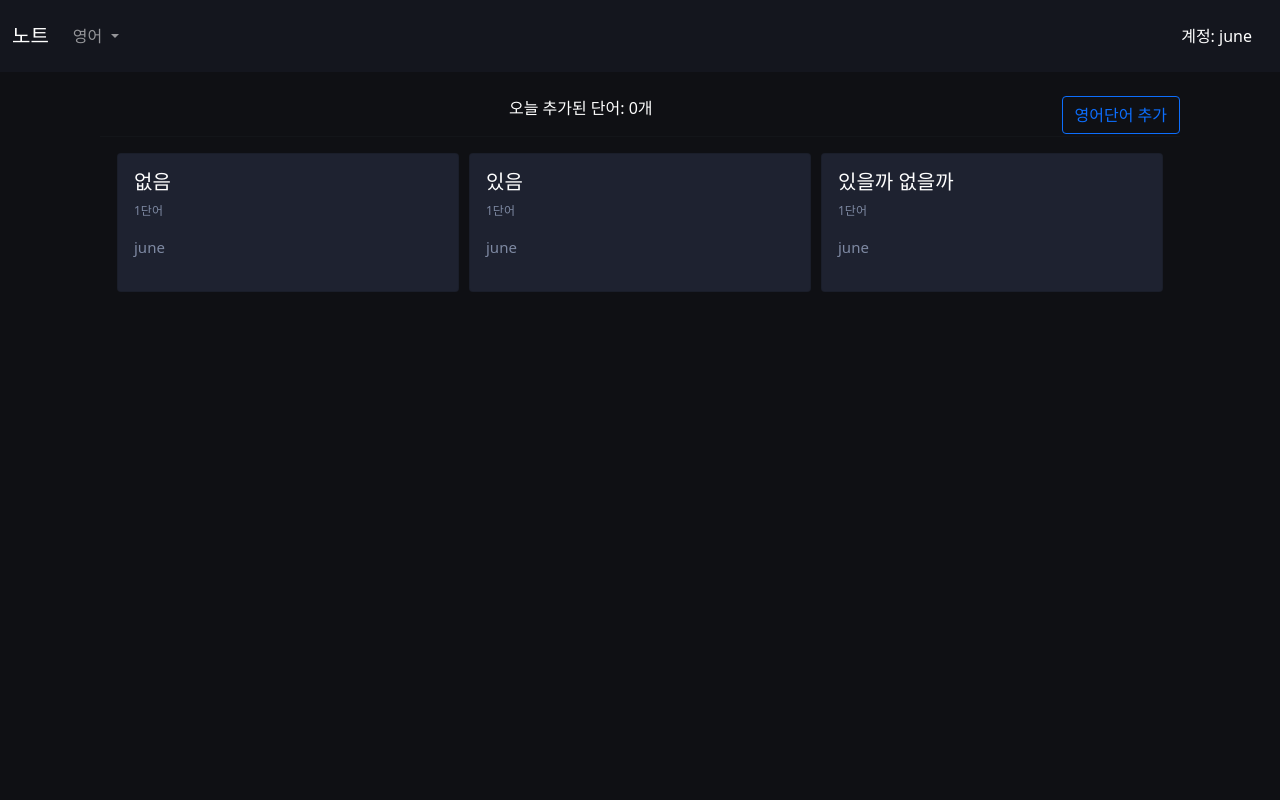
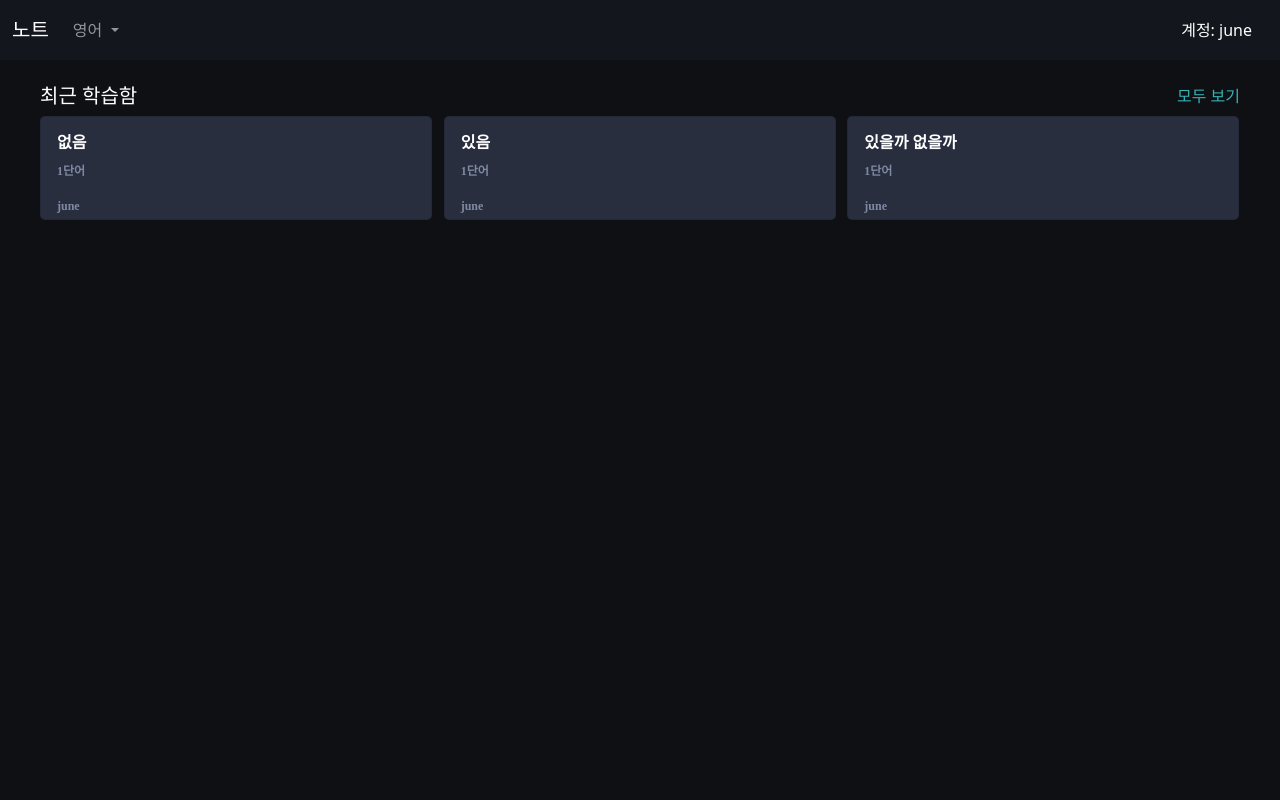
Before and after one commit to kimbrother6/english, a Django app: page / in a window 1280 px wide. Run offline with Django 3.2, Linux system fonts and the light colour scheme; a user stored in the database is signed in; data comes from the database, SQL or seed files in the repository; both versions use the stored data as it was after the commit.

Commit message:
The 'View All' button at the top of the home screen was designed using flex. The method of listing cards by class on the home screen has been changed to grid.

```diff
--- a/static/all_styles.css
+++ b/static/all_styles.css
@@ -9,10 +9,11 @@
     margin-left: auto;
     margin-right: auto;
     background-color: rgb(20, 22, 30);
+    height: 60px;
 }
 
 .page-elem {
-    width: 1080px;
+    width: 1200px;
     margin-left: auto;
     margin-right: auto;
 }
@@ -30,5 +31,6 @@
 }
 
 body {
+  color: white;
   background-color: rgb(15, 16, 20);
 }
--- a/static/word/home.js
+++ b/static/word/home.js
@@ -9,7 +9,7 @@ function createWord(event) {
 
 
 $.ajax({
-  url: 'today_post_len_ajax/',
+  url: 'word_home_page_ajax/',
   dataType: 'json',
   success: function (data) {
     console.log(data.class_info)
@@ -34,11 +34,9 @@ function space_to_underscore(value) {
 
   for (let i = 0; i < split_value.length; i++) {
     new_str += split_value[i]
-
     if (i < split_value.length - 1) {
       new_str += '_'
     }
   }
-
   return new_str
 }
--- /dev/null
+++ b/static/word/main-home.css
@@ -0,0 +1,72 @@
+.recent-learn-container .class-card-row .class-card .card-body .card-title {
+  height: 20.9px;
+  font-family: AppleSDGothicNeo;
+  font-size: 16px;
+  font-weight: 800;
+  color: #ffffff;
+}
+
+.recent-learn-container .class-card-row .class-card .card-body .word-len  {
+  color: rgb(126, 137, 162);
+  width: 33px;
+  height: 16px;
+  font-family: AppleSDGothicNeo;
+  font-size: 12px;
+  font-weight: 800;
+}
+
+.recent-learn-container .class-card-row .class-card .card-body .word-user {
+  width: 71px;
+  height: 15px;
+  margin-top: 19px;
+  font-family: AppleSDGothicNeo;
+  font-size: 12px;
+  font-weight: 800;
+  }
+
+.recent-learn-container .class-card-row .class-card {
+  background-color: #292e3e;
+  border-radius:5px;
+  position:relative;
+  width: 392px;
+  height: 103.6px;
+}
+
+.class-card .card-body .class-user-url {
+  text-decoration: none;
+  color: rgb(126, 137, 162);;
+}
+
+.recent-learn-container .class-card-row .class-url {
+  text-decoration: none;
+  color: #ffffff;
+}
+
+.recent-learn-container .class-card-row .class-card:hover:after {
+  content: '';
+  border-bottom: 5px solid white;
+  border-radius: 0 0 5px 5px;
+  position: absolute;
+  height: 0px;
+  bottom: 0;
+  width: 100%;
+  left: 0;
+}
+
+
+.recent-learn-container .guide-row .show-all {
+  color: #36b3b4;
+  text-decoration: none;
+}
+
+.recent-learn-container .guide-row {
+  display: flex;
+  justify-content: space-between;
+}
+
+.recent-learn-container .class-card-row {
+  display: grid;
+  grid-column-gap: 11px;
+  grid-row-gap: 11px;
+  grid-template-columns: repeat(auto-fill,minmax(300px,1fr));
+}
--- a/static/word/styles.css
+++ b/static/word/styles.css
@@ -86,109 +86,3 @@
     margin-left: 30px;
     font-size: 30px;
 }
-
-.word-card-text {
-    vertical-align: middle;
-    display: inline-block;
-    width: 90%;
-}
-.flip-card-inner a{
-    text-decoration: none;
-}
-
-.word .edit-btn {
-    color: green;
-}
-
-#btn-create-word {
-  display: inline-block;
-  float: right;
-}
-
-.class-card {
-  background-color: rgb(30, 34, 48);
-}
-
-.class-card .card-body .card-title {
-  color: white;
-}
-
-.class-card .card-body .word-len {
-  color: rgb(126, 137, 162);
-}
-
-.class-card .card-body .word-user {
-  color: rgb(126, 137, 162);
-}
-
-#number-of-words-added {
-  color: white;
-}
-
-.class-card {
-  margin: 0 5px 10px 5px;
-}
-
-.w-350 {
-  width: 342px;
-}
-
-.word-len {
-  font-size: 12px;
-}
-
-.word-user {
-  font-size: 15px;
-}
-
-/* 웹에서 받아온 카드 뒤집는 css*/
-/* The flip card container - set the width and height to whatever you want. We have added the border property to demonstrate that the flip itself goes out of the box on hover (remove perspective if you don't want the 3D effect */
-.flip-card {
-    background-color: transparent;
-    width: 70%;
-    height: 10%;
-    border: 1px solid #f1f1f1;
-    perspective: 1000px; /* Remove this if you don't want the 3D effect */
-    margin-left: auto;
-    margin-right: auto;
-    display: inline-block;
-    height: 100%;
-}
-
-  /* This container is needed to position the front and back side */
-.flip-card-inner {
-    position: relative;
-    width: 100%;
-    height: 85%;
-    text-align: center;
-    transition: transform 0.8s;
-    transform-style: preserve-3d;
-    font-size: 40px;
-}
-
-  /* Do an horizontal flip when you move the mouse over the flip box container */
-.flip-card:hover .flip-card-inner {
-    transform: rotateY(180deg);
-}
-
-  /* Position the front and back side */
-.flip-card-front, .flip-card-back {
-    position: absolute;
-    width: 100%;
-    height: 100%;
-    -webkit-backface-visibility: hidden; /* Safari */
-    backface-visibility: hidden;
-}
-
-  /* Style the front side (fallback if image is missing) */
-.flip-card-front {
-    background-color: #bbb;
-    color: black;
-}
-
-  /* Style the back side */
-.flip-card-back {
-    background-color: dodgerblue;
-    color: white;
-    transform: rotateY(180deg);
-}
--- a/word/templates/word/home.html
+++ b/word/templates/word/home.html
@@ -1,4 +1,3 @@
-
 {% extends './base.html'%}
 {% load space_to_underscore %}
 {% load static%}
@@ -6,54 +5,37 @@
 {% block head %}
     <title>word</title>
     <link rel="stylesheet" href="{% static 'word/styles.css' %}">
+    <link rel="stylesheet" href="{% static 'word/main-home.css' %}">
 {% endblock head %}
 
 {% block content %}
 <body>
-<div class="divider-top">
-  <span id="number-of-words-added">오늘 추가된 단어: 0개</span>
 
-<a class="btn btn-outline-primary" href="{% url 'word:create' %}" id="btn-create-word">영어단어 추가</a>
+  <div class="recent-learn-container">
+    <div class="guide-row">
+      <h5>최근 학습함</h5>
+      <div class="aaaa"><div class="show-all">모두 보기</div></div>
+    </div>
 
-</div>
+    <div class="class-card-row col-12">
+      {% for Class in class_list%}
 
-<hr class="solid">
-    <div class='list-box'>
+        <div class="card float-left class-card">
+          <a href="{% url 'word:class-home' Class%}" class="class-url">
+            <div class="card-body">
+              <h5 class="card-title">{{Class}}</h5>
+              <div class="word-len" id="{{Class|space_to_underscore}}-len">0단어</div>
+              <div class="word-user"><a href="#" id="{{Class|space_to_underscore}}-user" class="class-user-url">작성자</a></div>
+            </div>
+            </a>
+        </div>
 
-        {% for Class in class_list%}
-        {% comment %} <div class='class-list'>
+      {% endfor %}
+    </div>
 
-            <a class='list-title-a' href="{% url 'word:view-class' Class%}">
-              <h3 class='list-title'>{{Class}}<br></h3>
-            </a>
-            <div class='word-list'>
-                {% for word in word %}
-                    {% if word.Class == Class%}
+  </div>
 
-                        <div class='word'>
-                            <a class='word-text' href="#">{{word.KO_word}}</a> <!--개별 영어단어 보여주기 만들어야됨-->
-                            <a class='delete-btn' href="{% url 'word:delete' word.id %}" onclick="return confirm('정말 삭제하시겠습니까?');">삭제</a>
-                            <a class='edit-btn' href="{% url 'word:update' word.id %}">수정</a>
-                        </div>
 
-                    {% endif %}
-                {% endfor %}
-            </div>
-        </div> {% endcomment %}
-        <div class="container col-12">
-          <a href="{% url 'word:view-class' Class%}">
-            <div class="card w-350 float-left class-card">
-              <div class="card-body">
-                <h5 class="card-title">{{Class}}</h5>
-                <p class="card-text word-len" id="{{Class|space_to_underscore}}-len">00단어</p>
-                <p class="word-user" id="{{Class|space_to_underscore}}-user">작성자</p>
-              </div>
-            </div>
-          </a>
-        </div>
-        {% endfor %}
-
-    </div>
 
 </body>
 
--- a/word/templates/word/word_card.html
+++ b/word/templates/word/word_card.html
@@ -4,6 +4,7 @@
 {% block head %}
     <title>word</title>
     <link rel="stylesheet" href="{% static 'word/styles.css' %}">
+    <link rel="stylesheet" href="{% static 'word/flip-card.css' %}">
 {% endblock head %}
 
 {% block content %}
--- a/word/urls.py
+++ b/word/urls.py
@@ -4,7 +4,8 @@ from . import views
 app_name = 'word'
 urlpatterns = [
     path('', views.word_home_page, name='home-page'),
-    path('today_post_len_ajax/', views.today_post_len_ajax, name='ajax'),
+    path('word_home_page_ajax/', views.word_home_page_ajax, name='word_home_page_ajax'),
+    path('<str:Class>/home/', views.class_home, name='class-home'),
     path('create/', views.create, name='create'),
     path('<int:id>/edit/', views.update, name='update'),
     path('<int:id>/delete/', views.delete, name='delete'),
--- a/word/views.py
+++ b/word/views.py
@@ -40,7 +40,7 @@ def word_home_page(request):
     else:
         return render(request, 'word/home.html', {'word': word, 'class_list': user_class_list, 'today_post_len': today_post_len})
 
-def today_post_len_ajax(request):
+def word_home_page_ajax(request):
     #상단에 사용자 이름을 나타내기위해 변수에 지정
     user = request.user.username
     #유저의 단어를 변수에 지정
@@ -73,6 +73,11 @@ def today_post_len_ajax(request):
       }
 
     return HttpResponse(json.dumps(content, ensure_ascii = False), content_type='application/json')
+
+def class_home(request, Class):
+    word = Word.objects.filter(user=request.user.username).filter(Class = Class)
+
+    return render(request, 'word/class_home.html', {'word': word, 'Class': Class})
 
 #db.sqlite3의 word_word테이블을 리턴하는 함수
 def load_DB_Data():
```
Also changed, not shown: static/word/class_home.css (added, +46 -0 lines), static/word/flip-card.css (added, +51 -0 lines), word/templates/word/class_home.html (added, +139 -0 lines), db.sqlite3.
